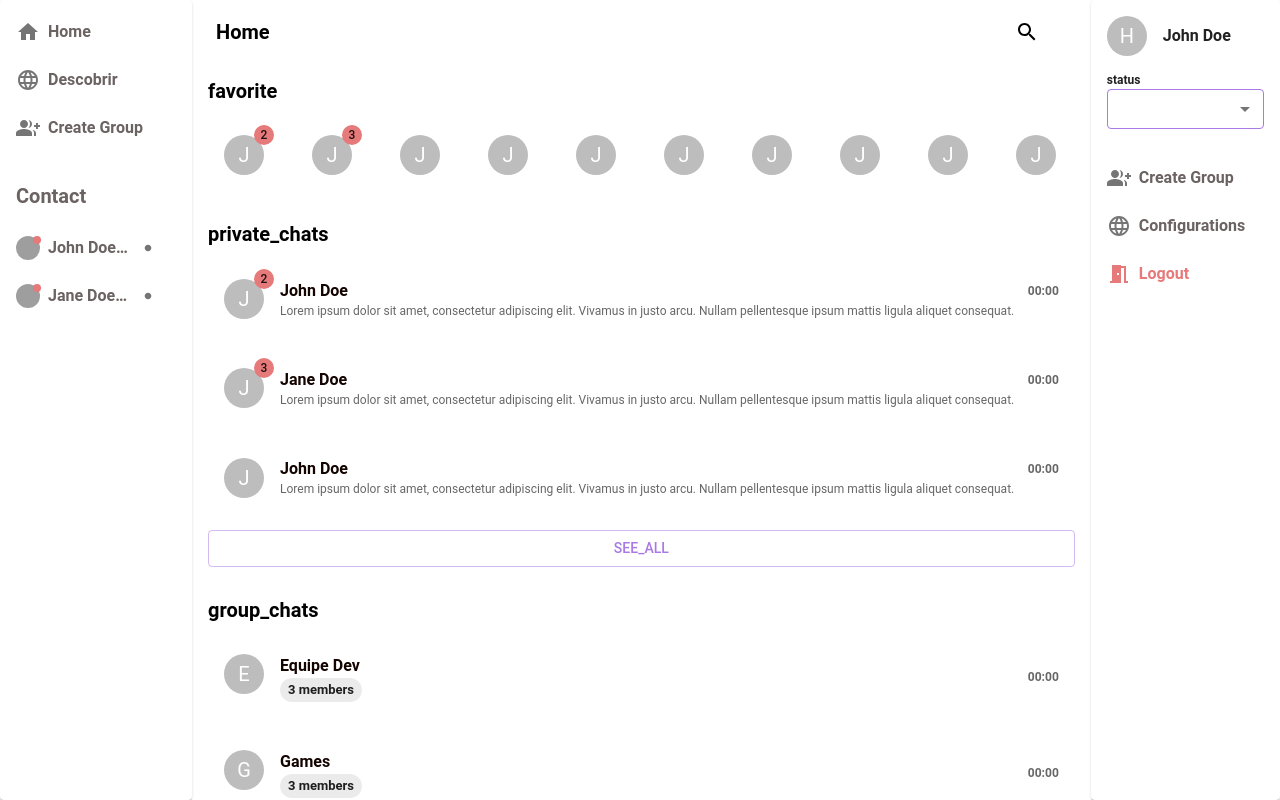
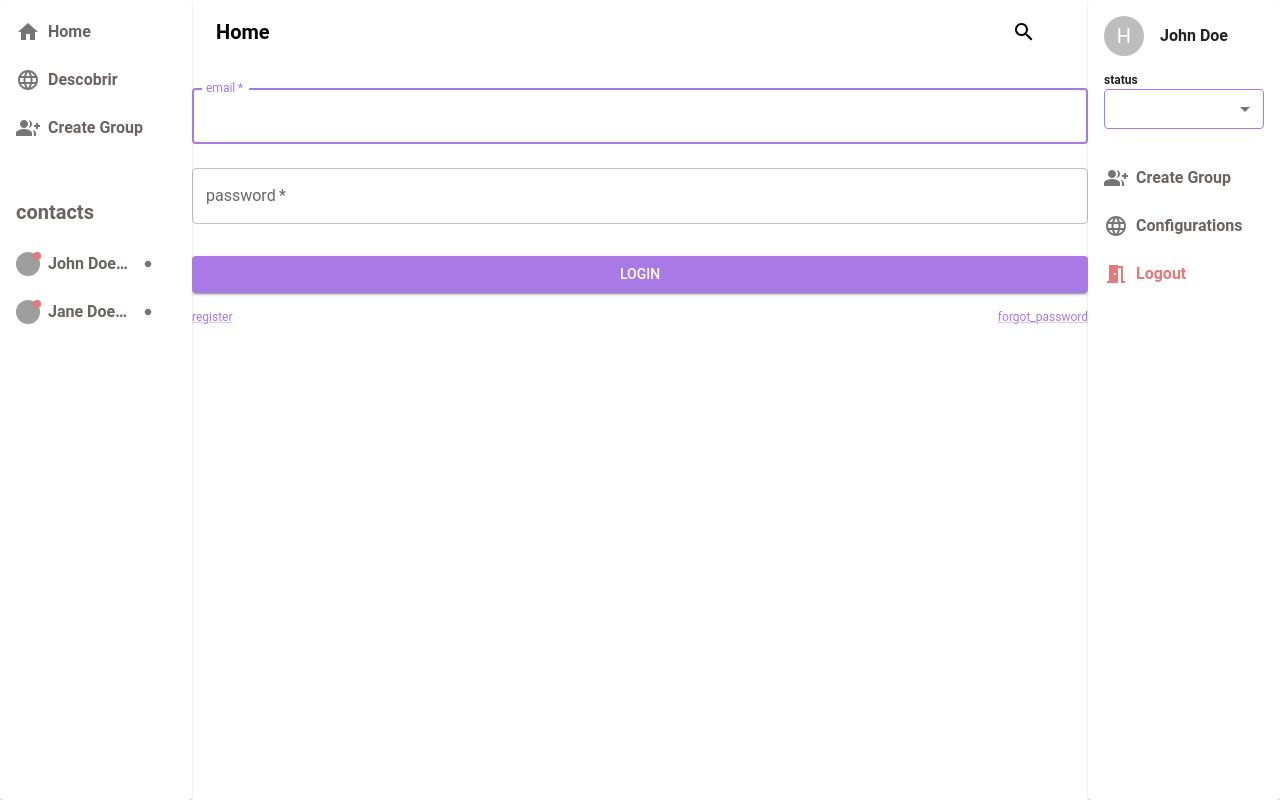
Before and after one commit to rafaeldellaquila/lotchats, a React (Vite) app: page / in a window 1280 px wide. Built offline with nearby package versions, Linux system fonts and the light colour scheme; grey boxes are pictures that could not be loaded.

Commit message:
:truck: reordering of pages, :sparkles: create login and register page

```diff
--- a/src/components/community/CommunitySideMenu/index.tsx
+++ b/src/components/community/CommunitySideMenu/index.tsx
@@ -1,21 +1,19 @@
 import {
   Home as HomeIcon,
   Language as LanguageIcon,
-  GroupAdd as GroupAddIcon,
-  Circle as CircleIcon
+  GroupAdd as GroupAddIcon
 } from '@mui/icons-material'
 import {
-  Typography,
-  Avatar,
   List,
   ListItem,
   ListItemIcon,
   ListItemText,
   Divider,
-  Badge,
   Paper
 } from '@mui/material'
 import { useTranslation } from 'react-i18next'
+
+import ContactList from '../ContactList'
 
 import { primaryTypographyStyles } from '@/components/shared/Navbar/styles'
 import { useNavigation } from '@/hooks/utils/useNavigation'
@@ -24,19 +22,6 @@ const menuItems = [
   { icon: <HomeIcon />, text: 'home', to: '/' },
   { icon: <LanguageIcon />, text: 'discover', to: '/discover' },
   { icon: <GroupAddIcon />, text: 'create_group', to: 'modal' }
-]
-
-const contacts = [
-  {
-    name: 'John Doeeeeeeeeeeeeeeeeeeeeeeeeeeeeeeee',
-    avatar: '/path/to/avatar1.jpg',
-    status: 'online'
-  },
-  {
-    name: 'Jane Doeeeeeeeeeeeeeeeeeeeeeeeeeeeeeeeeee',
-    avatar: '/path/to/avatar2.jpg',
-    status: 'offline'
-  }
 ]
 
 const CommunitySideMenu: React.FC = () => {
@@ -59,30 +44,9 @@ const CommunitySideMenu: React.FC = () => {
             />
           </ListItem>
         ))}
-        <Divider sx={{ m: '.5rem', borderColor: 'transparent' }} />
-        <Typography variant='h1' sx={{ p: 2 }} color='grey.100'>
-          {t('contact')}
-        </Typography>
-        {contacts.map((contact, index) => (
-          <ListItem key={index}>
-            <ListItemIcon>
-              <Badge color='error' overlap='circular' variant='dot'>
-                <Avatar src={contact.avatar} sx={{ width: 24, height: 24 }} />
-              </Badge>
-            </ListItemIcon>
-            <ListItemText
-              primary={contact.name}
-              sx={{
-                mr: '1rem'
-              }}
-              primaryTypographyProps={primaryTypographyStyles()}
-            />
-            <ListItemIcon>
-              <CircleIcon sx={{ width: 8, height: 8 }} />
-            </ListItemIcon>
-          </ListItem>
-        ))}
       </List>
+      <Divider sx={{ m: '.5rem', borderColor: 'transparent' }} />
+      <ContactList />
     </Paper>
   )
 }
--- /dev/null
+++ b/src/components/community/ContactList/index.tsx
@@ -0,0 +1,65 @@
+import { Circle as CircleIcon } from '@mui/icons-material'
+import {
+  Typography,
+  Avatar,
+  List,
+  ListItem,
+  ListItemIcon,
+  ListItemText,
+  Badge
+} from '@mui/material'
+import { useTranslation } from 'react-i18next'
+
+import { primaryTypographyStyles } from '@/components/shared/Navbar/styles'
+import { useNavigation } from '@/hooks/utils/useNavigation'
+
+const contacts = [
+  {
+    name: 'John Doeeeeeeeeeeeeeeeeeeeeeeeeeeeeeeee',
+    avatar: '/path/to/avatar1.jpg',
+    status: 'online'
+  },
+  {
+    name: 'Jane Doeeeeeeeeeeeeeeeeeeeeeeeeeeeeeeeeee',
+    avatar: '/path/to/avatar2.jpg',
+    status: 'offline'
+  }
+]
+
+const ContactList: React.FC = () => {
+  const { t } = useTranslation()
+  const { handleNavigate } = useNavigation()
+
+  return (
+    <List>
+      <Typography variant='h1' sx={{ p: 2 }} color='grey.100'>
+        {t('contacts')}
+      </Typography>
+      {contacts.map((contact, index) => (
+        <ListItem
+          key={index}
+          onClick={() => handleNavigate('/chat')}
+          sx={{ cursor: 'pointer' }}
+        >
+          <ListItemIcon>
+            <Badge color='error' overlap='circular' variant='dot'>
+              <Avatar src={contact.avatar} sx={{ width: 24, height: 24 }} />
+            </Badge>
+          </ListItemIcon>
+          <ListItemText
+            primary={contact.name}
+            sx={{
+              mr: '1rem'
+            }}
+            primaryTypographyProps={primaryTypographyStyles()}
+          />
+          <ListItemIcon>
+            <CircleIcon sx={{ width: 8, height: 8 }} />
+          </ListItemIcon>
+        </ListItem>
+      ))}
+    </List>
+  )
+}
+
+export default ContactList
--- /dev/null
+++ b/src/components/user/LoginForm/index.tsx
@@ -0,0 +1,77 @@
+import { Box, TextField, Button, Link } from '@mui/material'
+import { useState } from 'react'
+import { useTranslation } from 'react-i18next'
+
+const LoginForm: React.FC = () => {
+  const { t } = useTranslation()
+  const [email, setEmail] = useState('')
+  const [password, setPassword] = useState('')
+
+  const handleEmailChange = (e: React.ChangeEvent<HTMLInputElement>) => {
+    setEmail(e.target.value)
+  }
+
+  const handlePasswordChange = (e: React.ChangeEvent<HTMLInputElement>) => {
+    setPassword(e.target.value)
+  }
+
+  const handleSubmit = (e: React.FormEvent<HTMLFormElement>) => {
+    e.preventDefault()
+    // Implementar lógica de login
+    console.log({ email, password })
+  }
+
+  return (
+    <Box
+      component='form'
+      onSubmit={handleSubmit}
+      noValidate
+      sx={{
+        mt: 1,
+        display: 'flex',
+        flexDirection: 'column',
+        alignItems: 'center'
+      }}
+    >
+      <TextField
+        margin='normal'
+        required
+        fullWidth
+        id='email'
+        label={t('email')}
+        name='email'
+        autoComplete='email'
+        autoFocus
+        value={email}
+        onChange={handleEmailChange}
+      />
+      <TextField
+        margin='normal'
+        required
+        fullWidth
+        name='password'
+        label={t('password')}
+        type='password'
+        id='password'
+        autoComplete='current-password'
+        value={password}
+        onChange={handlePasswordChange}
+      />
+      <Button type='submit' fullWidth variant='contained' sx={{ mt: 3, mb: 2 }}>
+        {t('login')}
+      </Button>
+      <Box
+        sx={{ display: 'flex', justifyContent: 'space-between', width: '100%' }}
+      >
+        <Link href='/register' variant='body2'>
+          {t('register')}
+        </Link>
+        <Link href='/forgot-password' variant='body2'>
+          {t('forgot_password')}
+        </Link>
+      </Box>
+    </Box>
+  )
+}
+
+export default LoginForm
--- a/src/components/user/UserForm/index.tsx
+++ b/src/components/user/UserForm/index.tsx
@@ -40,6 +40,8 @@ const UserForm: React.FC = () => {
   const handleSubmit = (e: React.FormEvent<HTMLFormElement>) => {
     e.preventDefault()
     // Implementar lógica de formulário
+
+    // IMPLEMENTAR SENHA!!!! E MUDANCA DE SENHA
     console.log(formData)
     if (avatar) {
       console.log(avatar)
--- /dev/null
+++ b/src/pages/Unauth/LoginPage/index.tsx
@@ -0,0 +1,11 @@
+import LoginForm from '@/components/user/LoginForm'
+
+const LoginPage: React.FC = () => {
+  return (
+    <>
+      <LoginForm />
+    </>
+  )
+}
+
+export default LoginPage
--- /dev/null
+++ b/src/pages/Unauth/RegisterPage/index.tsx
@@ -0,0 +1,11 @@
+import UserForm from '@/components/user/UserForm'
+
+const RegisterPage: React.FC = () => {
+  return (
+    <>
+      <UserForm />
+    </>
+  )
+}
+
+export default RegisterPage
--- a/src/routes/index.tsx
+++ b/src/routes/index.tsx
@@ -1,17 +1,21 @@
 import { Route, Routes } from 'react-router-dom'
 
 import AuthLayout from '@/layout/AuthLayout'
-import ChatPage from '@/pages/ChatPage'
-import ConfigPage from '@/pages/ConfigPage'
-import DiscoverPage from '@/pages/DiscoverPage'
-import GroupChatPage from '@/pages/GroupChatPage'
-import HomePage from '@/pages/HomePage'
+import ChatPage from '@/pages/Auth/ChatPage'
+import ConfigPage from '@/pages/Auth/ConfigPage'
+import DiscoverPage from '@/pages/Auth/DiscoverPage'
+import GroupChatPage from '@/pages/Auth/GroupChatPage'
+import HomePage from '@/pages/Auth/HomePage'
+import LoginPage from '@/pages/Unauth/LoginPage'
+import RegisterPage from '@/pages/Unauth/RegisterPage'
 
 const RouterComponent = () => {
   return (
     <Routes>
       <Route path='/' element={<AuthLayout />}>
-        <Route path='/' element={<HomePage />} />
+        <Route path='/' element={<LoginPage />} />
+        <Route path='/register' element={<RegisterPage />} />
+        <Route path='/home' element={<HomePage />} />
         <Route path='/chat' element={<ChatPage />} />
         <Route path='/groupchat' element={<GroupChatPage />} />
         <Route path='/discover' element={<DiscoverPage />} />
```
Also changed, not shown: src/pages/Auth/ChatPage/index.tsx (renamed from src/pages/ChatPage/index.tsx), src/pages/Auth/ConfigPage/index.tsx (renamed from src/pages/ConfigPage/index.tsx), src/pages/Auth/DiscoverPage/index.tsx (renamed from src/pages/DiscoverPage/index.tsx), src/pages/Auth/GroupChatPage/index.tsx (renamed from src/pages/GroupChatPage/index.tsx), src/pages/Auth/HomePage/index.tsx (renamed from src/pages/HomePage/index.tsx).
